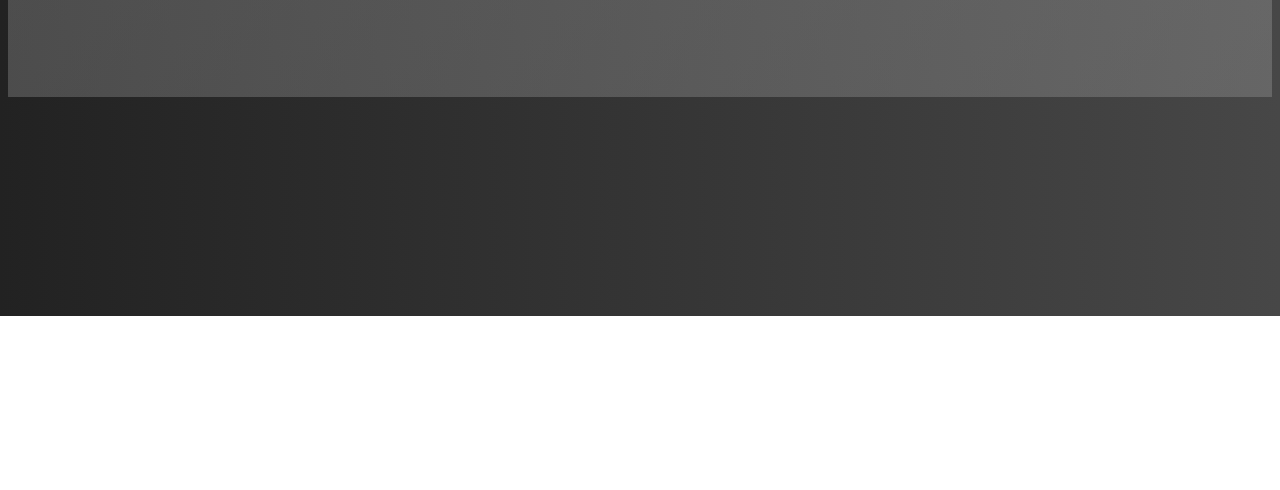
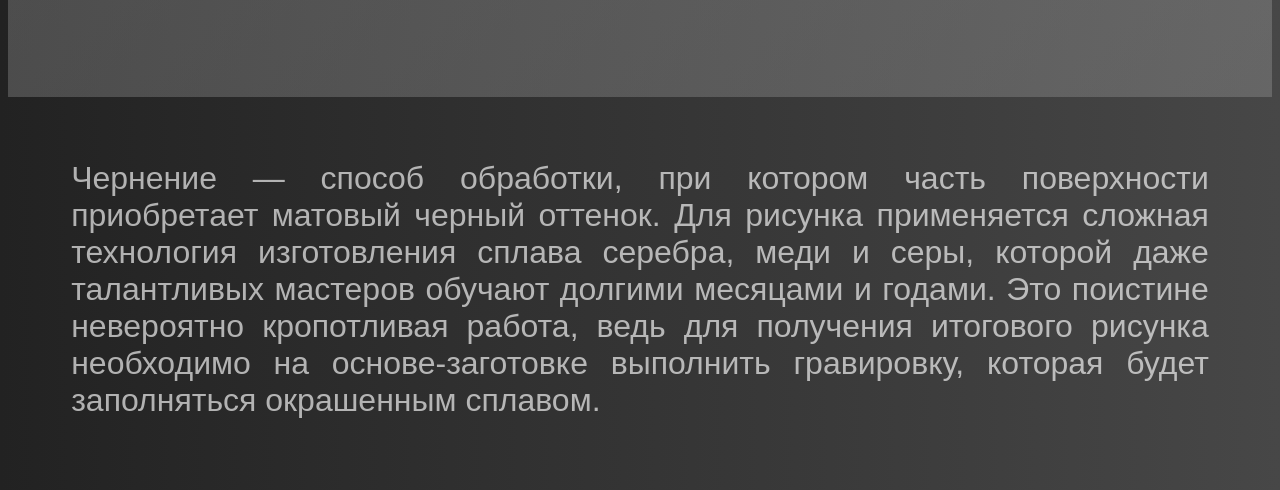
Before and after one commit to Filolio/Filolio.github.io, a plain HTML site: page index.html in a window 1280 px wide. Shown: the part 484-974 px from the top of the page. Before the commit the page ends 800 px from the top, so only its background shows below. Drawn offline with Linux system fonts and the light colour scheme.

Commit message:
lets start

```diff
--- a/ex1/style.css
+++ b/ex1/style.css
@@ -6,3 +6,8 @@ img{
 body{
     text-align: center;
 }
+@media (width< 1085px) {
+    body{
+       background-color: aquamarine;
+    }
+}
--- a/index.html
+++ b/index.html
@@ -22,6 +22,9 @@
     <div id="silver_title">
         <h1>Чернение изделий из серебра</h1>
     </div>
+    <article>
+        Чернение — способ обработки, при котором часть поверхности приобретает матовый черный оттенок. Для рисунка применяется сложная технология изготовления сплава серебра, меди и серы, которой даже талантливых мастеров обучают долгими месяцами и годами. Это поистине невероятно кропотливая работа, ведь для получения итогового рисунка необходимо на основе-заготовке выполнить гравировку, которая будет заполняться окрашенным сплавом.
+    </article>
 
 
 
--- a/local_style.css
+++ b/local_style.css
@@ -8,3 +8,9 @@ h1{
 
     text-align: center;
 }
+article{
+    text-align: justify;
+    padding: 5% 5%;
+    color: rgba(255, 255, 255, 0.647);
+    font-size: xx-large;
+}
--- a/style.css
+++ b/style.css
@@ -1,3 +1,6 @@
+html {
+    min-width: 500px;
+  }
 body {
     font-family:Arial;
     background: linear-gradient(to right, rgb(34, 34, 34), rgb(71, 71, 71));
@@ -37,5 +40,9 @@ header {
     font-weight: bold;
     background: linear-gradient(to top, rgba(97, 97, 97, 0.3), rgba(119, 119, 119, 0.3));
 }
-
+@media (width< 1085px) {
+   .navigation{
+   flex-direction: column;
+   }
+}
 /* конец меню */
```
